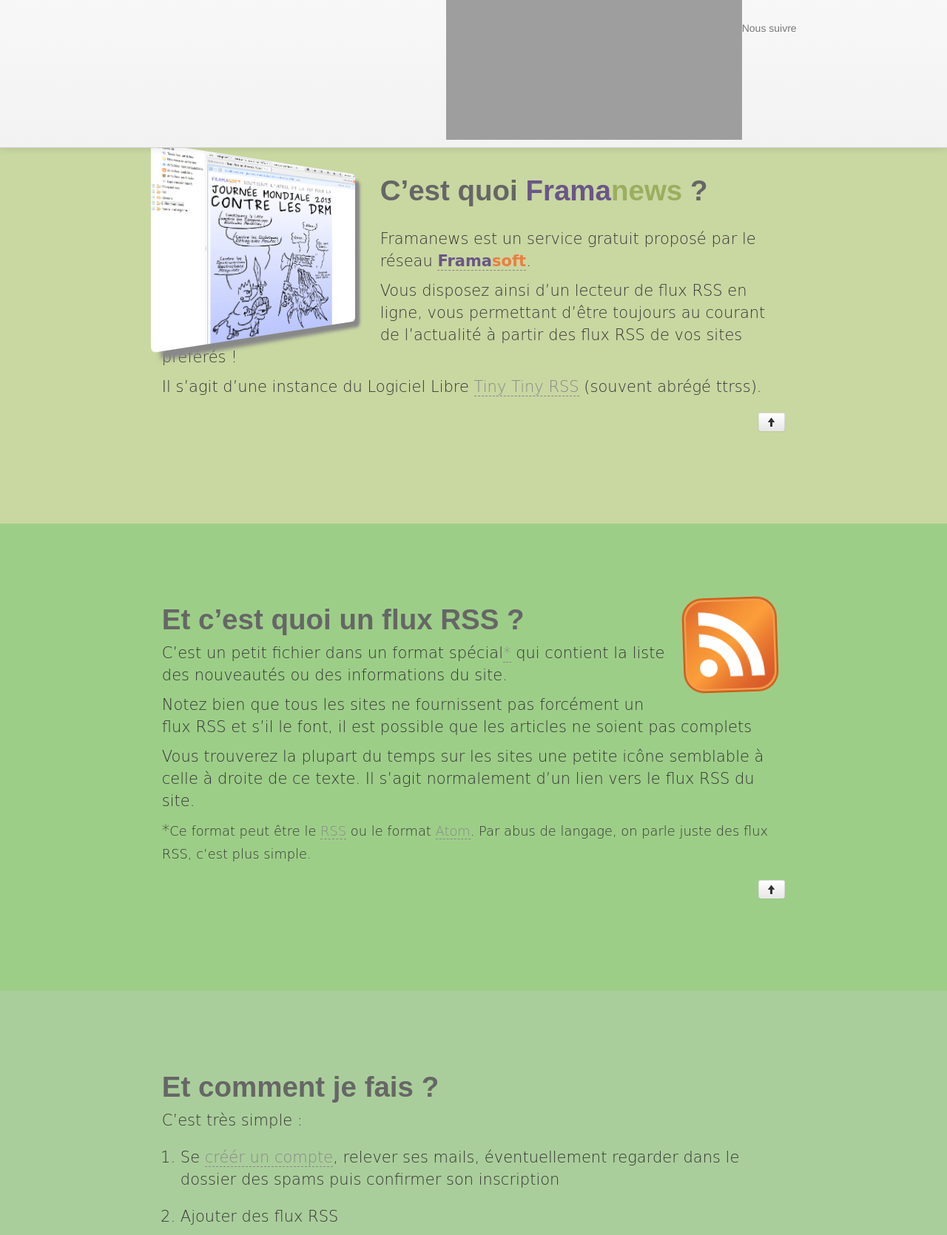
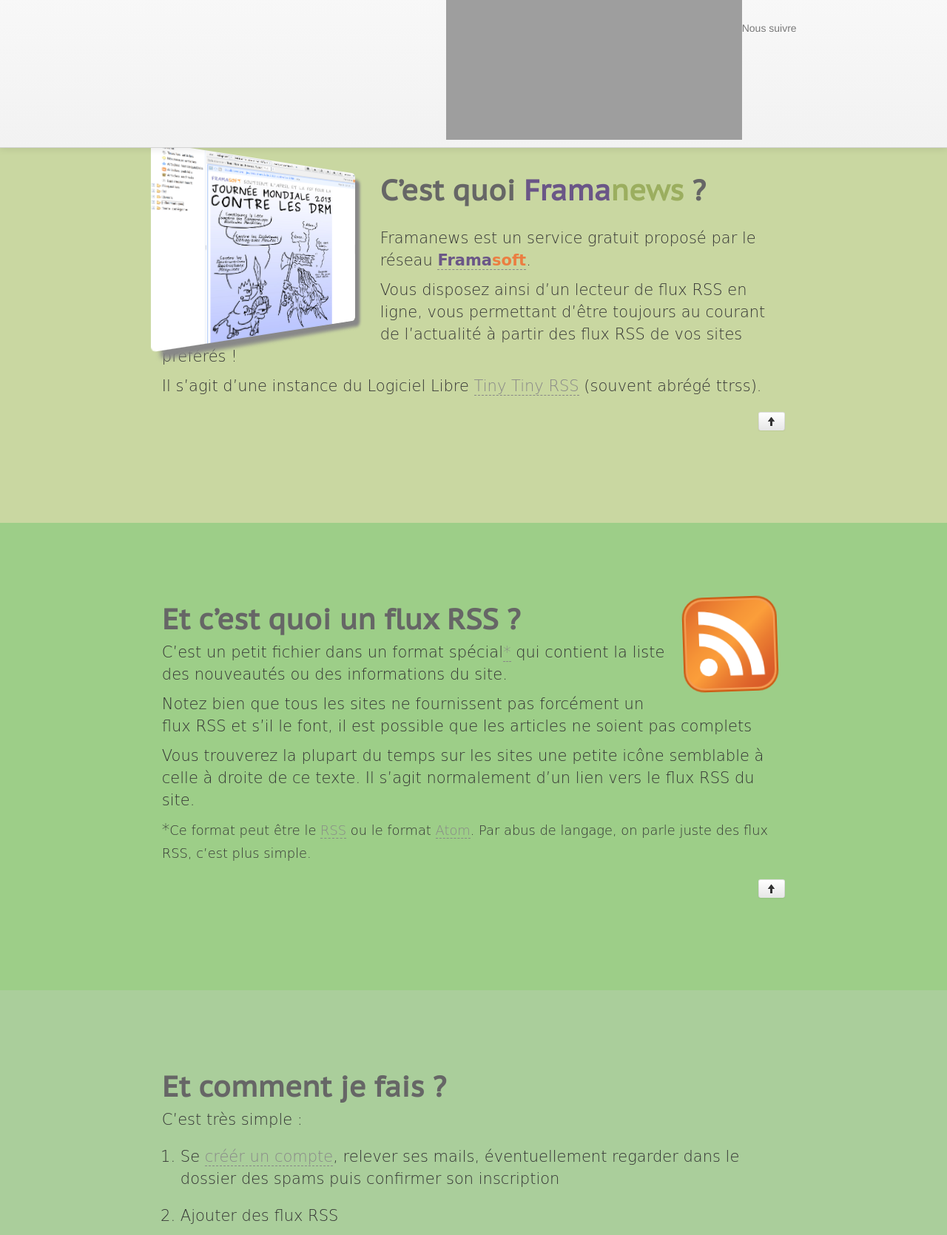
Before and after one commit to framasoft/framanews, a PHP site: page / in a window 1280 px wide. Shown: the part 250-1920 px from the top of the page at 74% size. Run offline with PHP 8.4, Linux system fonts and the light colour scheme; some libraries are stand-ins or nearby versions; grey boxes are pictures that could not be loaded.

Commit message:
Ajout de la police PTSansCaption

```diff
--- a/css/framanews.css
+++ b/css/framanews.css
@@ -1,3 +1,9 @@
+@font-face {
+  font-family: 'PT Sans Caption';
+  font-style: normal;
+  font-weight: 400;
+  src: local('PT Sans Caption'), local('PTSans-Caption'), url(../fonts/ptsanscaption.woff) format('woff');
+}
 /*
  * Pour la framanav, il faut un padding-top sur le body
  */
@@ -34,7 +40,7 @@ body {
 }
 #content p,
 #content li {
-    font-family: DejaVu Sans, Verdana, Geneva, sans-serif;
+    font-family: 'DejaVu Sans', Verdana, Geneva, sans-serif;
     color: #333;
 }
 #content h1,
@@ -43,7 +49,7 @@ body {
 #content h4,
 #content h5,
 #content h6 {
-    font-family: PTSansCaption, GillSans, sans-serif;
+    font-family: 'PT Sans Caption', GillSans, sans-serif;
     font-weight: bold;
     color: #666;
 }
```
Also changed, not shown: fonts/ptsanscaption.woff (added).
